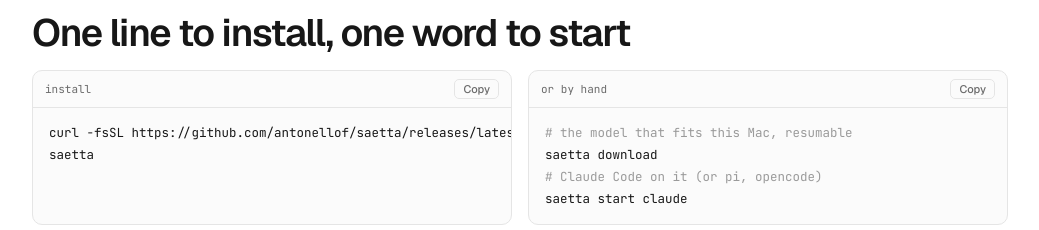
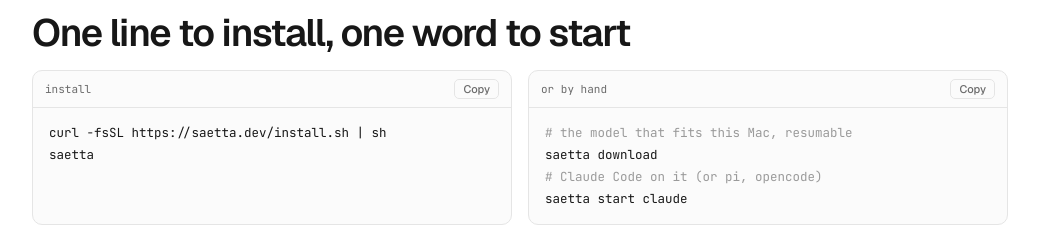
Before and after one commit to antonellof/saetta, a plain HTML site: page web/index.html in a window 1280 px wide. Shown: the part 3578-3808 px from the top of the page, without its empty margins (120-1159 px from the left). Drawn offline with nearby package versions, Linux system fonts and the light colour scheme.

Commit message:
web: install from https://saetta.dev/install.sh (Vercel redirect to the latest release's install.sh)

```diff
--- a/web/index.html
+++ b/web/index.html
@@ -306,7 +306,7 @@ logits       max rel err 6.7e-7</pre>
         <div class="qs">
           <div class="code">
             <div class="code-head"><span>install</span><button class="copy" type="button" data-copy="c1">Copy</button></div>
-<pre id="c1">curl -fsSL https://github.com/antonellof/saetta/releases/latest/download/install.sh | sh
+<pre id="c1">curl -fsSL https://saetta.dev/install.sh | sh
 saetta</pre>
           </div>
           <div class="code">
```
Also changed, not shown: web/vercel.json.
